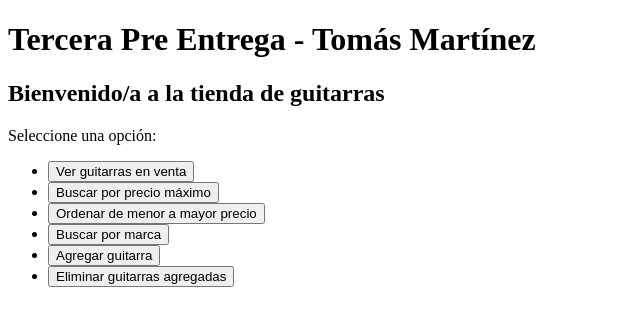
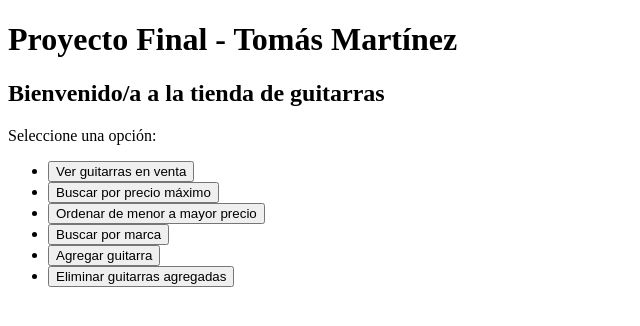
Before and after one commit to tomas-e-martinez/guitarStore_tomasMartinez, a plain HTML site: page index.html in a window 1280 px wide. Shown: the whole page, without its empty margins (0-640 px from the left). Drawn offline with Linux system fonts and the light colour scheme.

Commit message:
comienzo cambios proyecto final

```diff
--- a/index.html
+++ b/index.html
@@ -4,11 +4,11 @@
     <meta charset="UTF-8">
     <meta http-equiv="X-UA-Compatible" content="IE=edge">
     <meta name="viewport" content="width=device-width, initial-scale=1.0">
-    <title>Tercera Pre Entrega - Tomás Martínez</title>
+    <title>Proyecto Final - Tomás Martínez</title>
 </head>
 <body>
     <main>
-        <h1>Tercera Pre Entrega - Tomás Martínez</h1>
+        <h1>Proyecto Final - Tomás Martínez</h1>
         <h2>Bienvenido/a a la tienda de guitarras</h2>
         <p>Seleccione una opción:</p>
         <ul>
```
